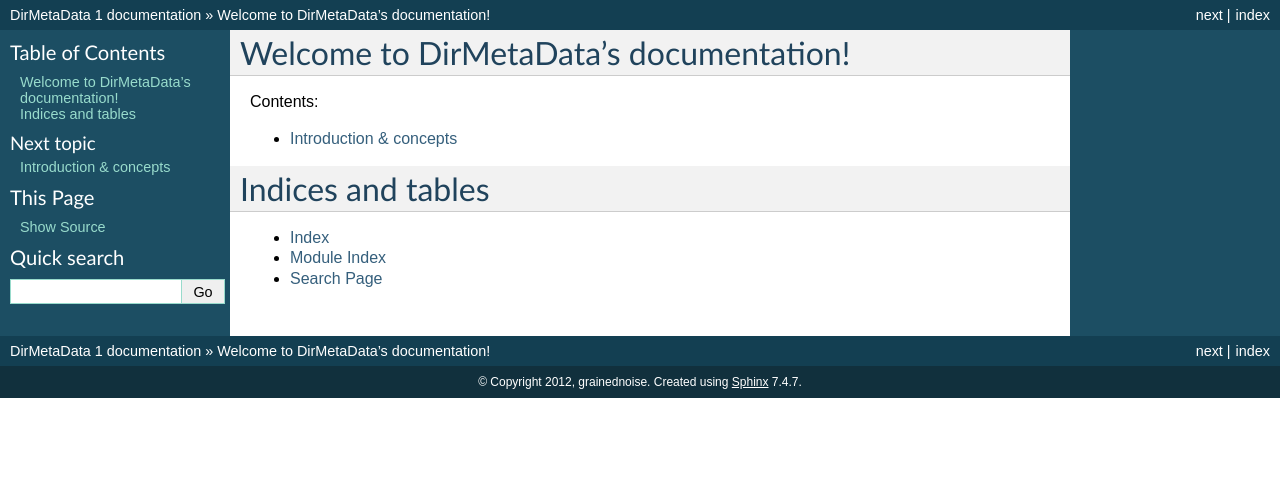
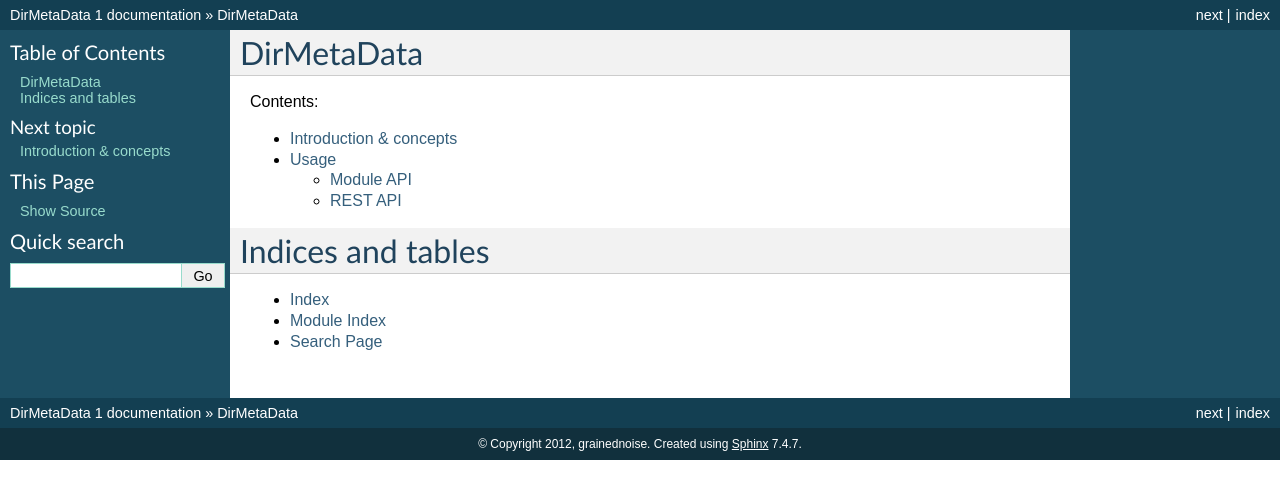
Before and after one commit to grainednoise/DirMetaData, a Sphinx documentation site: the page built from documentation/index.rst, in a window 1280 px wide. Shown: the top 499 px of the page. Built offline with Sphinx 7.4.7, drawn with Linux system fonts in a browser that asks for light colours.

Commit message:
Expand documentation skeleton

```diff
--- a/documentation/index.rst
+++ b/documentation/index.rst
@@ -3,8 +3,9 @@
    You can adapt this file completely to your liking, but it should at least
    contain the root `toctree` directive.
 
-Welcome to DirMetaData's documentation!
-=======================================
+DirMetaData
+===========
+
 
 Contents:
 
@@ -12,6 +13,7 @@ Contents:
    :maxdepth: 2
 
    concepts
+   usage
 
 
 
```
Also changed, not shown: documentation/usage.rst (added, +26 -0 lines).
